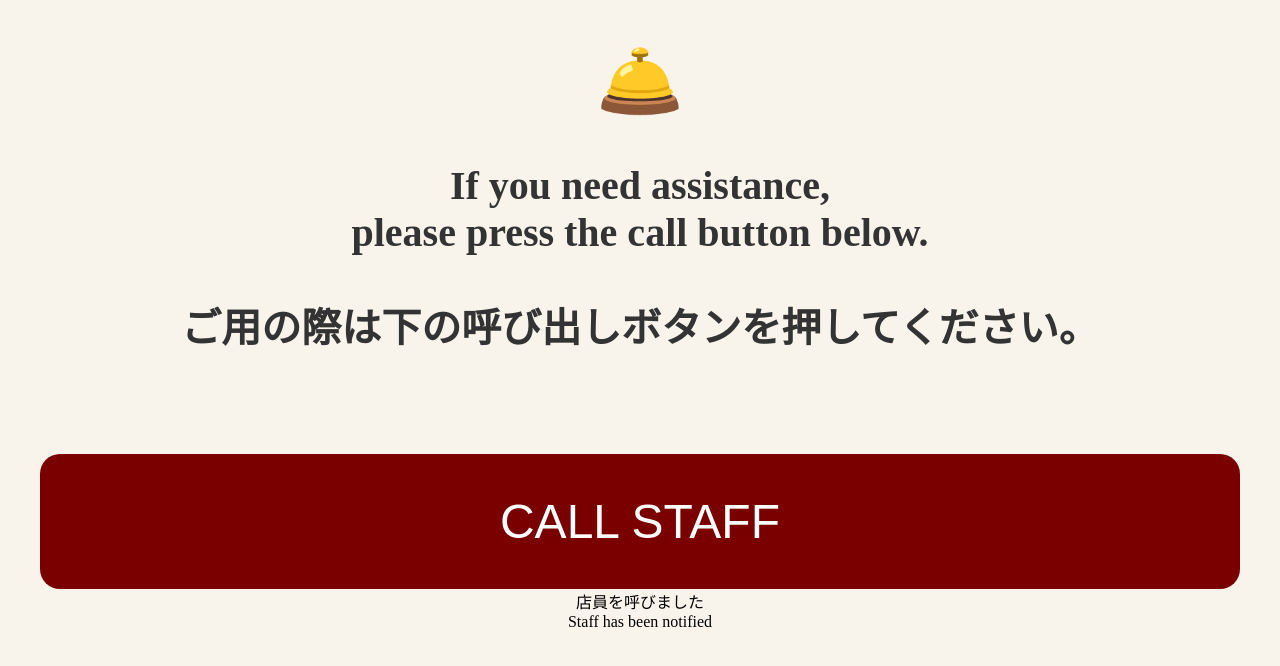
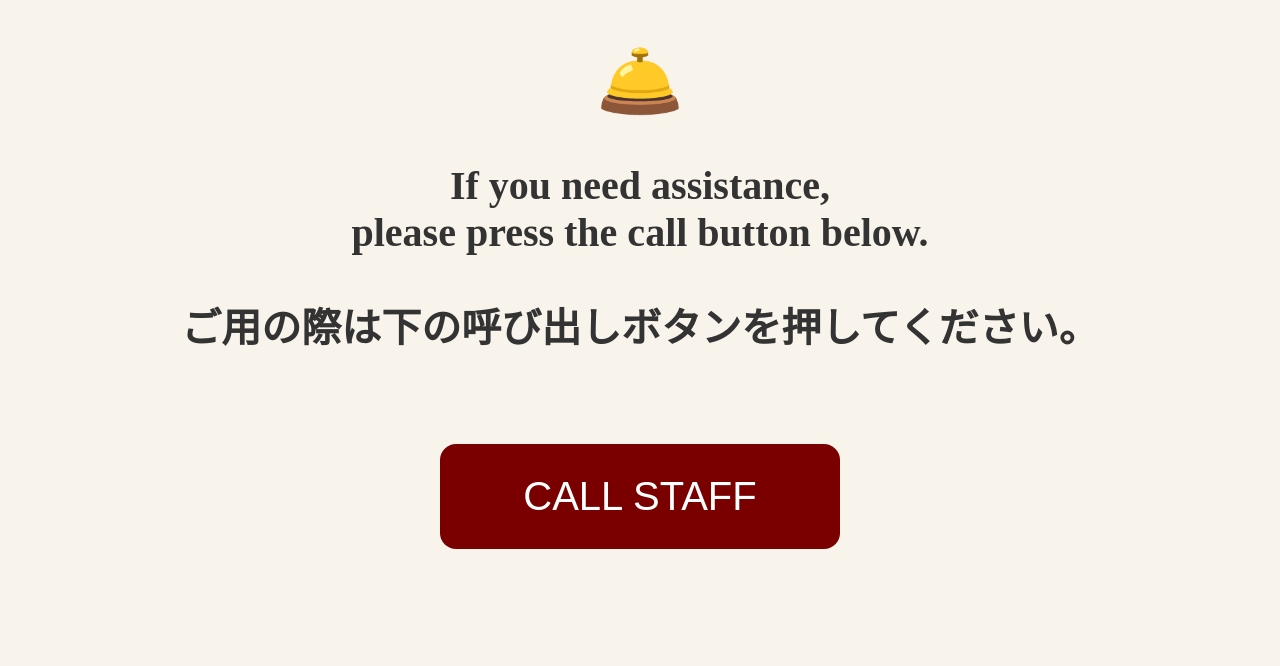
Before and after one commit to ym-1005/call-staff, a plain HTML site: page index.html in a window 1280 px wide. Drawn offline with Linux system fonts and the light colour scheme.

Commit message:
Update index.html

```diff
--- a/index.html
+++ b/index.html
@@ -41,15 +41,15 @@
 
 /* ボタン（ここが追加ポイント🔥） */
 #callBtn{
-margin-top:60px;
-font-size:48px;        /* かなり大きく */
-padding:40px 20px;    /* 高さしっかり */
+margin-top:50px;
+font-size:40px;        /* 文字大きく */
+padding:30px 20px;    /* 上下めっちゃ広げる */
 background:#7a0000;
 color:#fff;
 border:none;
-border-radius:20px;
-width:95%;            /* ほぼ画面いっぱい */
-max-width:none;       /* ←これ超重要（制限解除）
+border-radius:16px;
+width:90%;            /* 横幅広げる */
+max-width:400px;      /* 最大サイズUP */
 }
 
 /* 押した時 */
```
